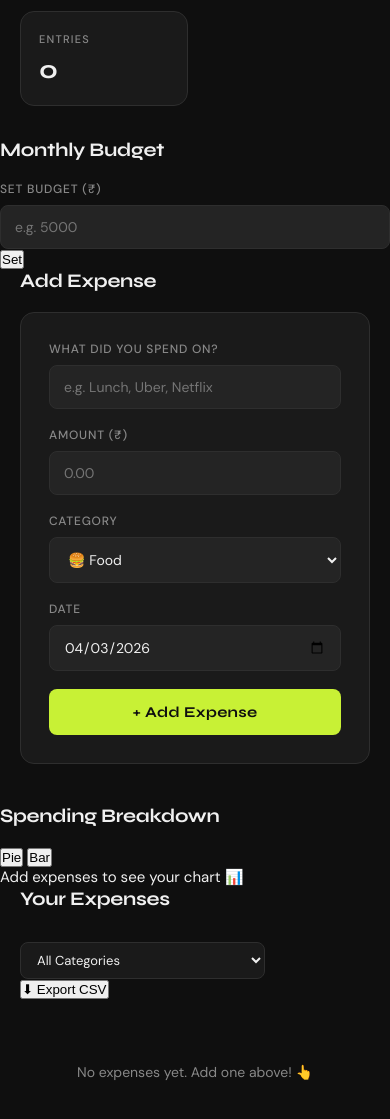
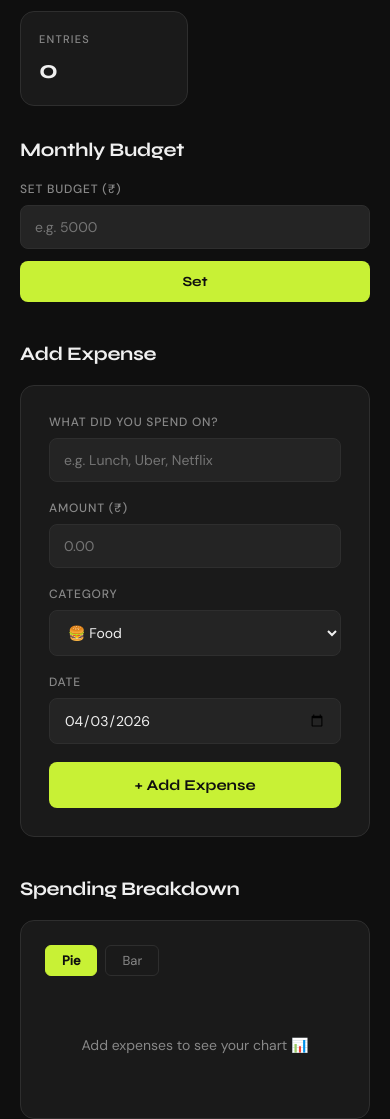
Before and after one commit to Farihashifa15/spendsmart, a plain HTML site: page index.html in a window 390 px wide. Shown: the part 341-1460 px from the top of the page. Drawn offline with nearby package versions, Linux system fonts and the light colour scheme.

Commit message:
Update style.css

```diff
--- a/style.css
+++ b/style.css
@@ -1,32 +1,26 @@
 /* ============================================================
-   style.css — SpendSmart
-   Aesthetic: Bold, editorial, dark theme with lime accent
+   style.css — SpendSmart (v2 — with chart, budget, CSV export)
    ============================================================ */
 
-/* ---- CSS Variables (your design tokens) ---- */
 :root {
-  --bg:          #0f0f0f;       /* main background */
-  --bg-card:     #1a1a1a;       /* card background */
-  --bg-input:    #242424;       /* input background */
-  --accent:      #c8f135;       /* lime green accent */
-  --accent-dark: #a8cc1a;       /* darker accent for hover */
-  --text:        #f0f0f0;       /* primary text */
-  --text-muted:  #888;          /* secondary text */
-  --border:      #2e2e2e;       /* subtle border */
-  --danger:      #ff4d4d;       /* delete button */
+  --bg:          #0f0f0f;
+  --bg-card:     #1a1a1a;
+  --bg-input:    #242424;
+  --accent:      #c8f135;
+  --accent-dark: #a8cc1a;
+  --text:        #f0f0f0;
+  --text-muted:  #888;
+  --border:      #2e2e2e;
+  --danger:      #ff4d4d;
+  --success:     #1D9E75;
+  --warning:     #EF9F27;
   --radius:      14px;
   --font-display: 'Syne', sans-serif;
   --font-body:    'DM Sans', sans-serif;
 }
 
-/* ---- Reset ---- */
-*, *::before, *::after {
-  margin: 0;
-  padding: 0;
-  box-sizing: border-box;
-}
+*, *::before, *::after { margin: 0; padding: 0; box-sizing: border-box; }
 
-/* ---- Base ---- */
 body {
   background-color: var(--bg);
   color: var(--text);
@@ -84,11 +78,8 @@ header {
   transition: border-color 0.2s;
 }
 
-.card:hover {
-  border-color: var(--accent);
-}
+.card:hover { border-color: var(--accent); }
 
-/* The big total card gets the accent color */
 .card--total {
   border-color: var(--accent);
   background: rgba(200, 241, 53, 0.06);
@@ -109,8 +100,83 @@ header {
   color: var(--text);
 }
 
-.card--total .card__amount {
-  color: var(--accent);
+.card--total .card__amount { color: var(--accent); }
+
+/* ============================================================
+   BUDGET SECTION
+   ============================================================ */
+.budget-section {
+  max-width: 780px;
+  margin: 0 auto 40px;
+  padding: 0 20px;
+}
+
+.budget-controls {
+  display: flex;
+  gap: 12px;
+  align-items: flex-end;
+  margin-bottom: 16px;
+}
+
+.btn-set-budget {
+  background: var(--accent);
+  color: #0f0f0f;
+  border: none;
+  border-radius: 8px;
+  padding: 12px 20px;
+  font-family: var(--font-display);
+  font-size: 14px;
+  font-weight: 700;
+  cursor: pointer;
+  transition: background 0.2s;
+  white-space: nowrap;
+}
+
+.btn-set-budget:hover { background: var(--accent-dark); }
+
+/* Progress bar wrapper */
+.budget-bar-wrapper {
+  background: var(--bg-card);
+  border: 1px solid var(--border);
+  border-radius: var(--radius);
+  padding: 18px 20px;
+}
+
+.budget-bar-labels {
+  display: flex;
+  justify-content: space-between;
+  font-size: 13px;
+  color: var(--text-muted);
+  margin-bottom: 10px;
+}
+
+/* The grey track behind the bar */
+.budget-bar-track {
+  width: 100%;
+  height: 10px;
+  background: var(--bg-input);
+  border-radius: 999px;
+  overflow: hidden;
+}
+
+/* The coloured fill — width set by JS */
+.budget-bar-fill {
+  height: 100%;
+  border-radius: 999px;
+  background: var(--success);         /* green by default */
+  transition: width 0.4s ease, background 0.4s ease;
+  width: 0%;
+}
+
+/* When overspending — JS adds this class */
+.budget-bar-fill.over    { background: var(--danger); }
+.budget-bar-fill.warning { background: var(--warning); }
+
+.budget-status {
+  font-size: 12px;
+  margin-top: 10px;
+  font-weight: 500;
+  color: var(--text-muted);
 }
 
 /* ============================================================
@@ -131,7 +197,6 @@ header {
   letter-spacing: -0.3px;
 }
 
-/* The form itself */
 #expense-form {
   background: var(--bg-card);
   border: 1px solid var(--border);
@@ -142,7 +207,6 @@ header {
   gap: 18px;
 }
 
-/* Form group = label + input pair */
 .form-group {
   display: flex;
   flex-direction: column;
@@ -157,7 +221,6 @@ header {
   font-weight: 500;
 }
 
-/* All inputs & selects share the same style */
 input[type="text"],
 input[type="number"],
 input[type="date"],
@@ -174,14 +237,10 @@ select {
   width: 100%;
 }
 
-input:focus,
-select:focus {
-  border-color: var(--accent);
-}
+input:focus, select:focus { border-color: var(--accent); }
 
-/* The add button spans both columns */
 .btn-add {
-  grid-column: 1 / -1;          /* stretch across all columns */
+  grid-column: 1 / -1;
   background: var(--accent);
   color: #0f0f0f;
   border: none;
@@ -191,20 +250,70 @@ select:focus {
   font-size: 15px;
   font-weight: 700;
   cursor: pointer;
-  letter-spacing: 0.3px;
   transition: background 0.2s, transform 0.1s;
 }
 
-.btn-add:hover {
-  background: var(--accent-dark);
+.btn-add:hover  { background: var(--accent-dark); }
+.btn-add:active { transform: scale(0.98); }
+
+/* ============================================================
+   CHART SECTION
+   ============================================================ */
+.chart-section {
+  max-width: 780px;
+  margin: 0 auto 40px;
+  padding: 0 20px;
 }
 
-.btn-add:active {
-  transform: scale(0.98);
+.chart-wrapper {
+  background: var(--bg-card);
+  border: 1px solid var(--border);
+  border-radius: var(--radius);
+  padding: 24px;
+  position: relative;
+}
+
+/* Pie / Bar toggle buttons */
+.chart-toggle {
+  display: flex;
+  gap: 8px;
+  margin-bottom: 20px;
+}
+
+.toggle-btn {
+  background: none;
+  border: 1px solid var(--border);
+  border-radius: 6px;
+  color: var(--text-muted);
+  padding: 6px 16px;
+  font-family: var(--font-body);
+  font-size: 13px;
+  cursor: pointer;
+  transition: all 0.2s;
+}
+
+.toggle-btn.active {
+  background: var(--accent);
+  color: #0f0f0f;
+  border-color: var(--accent);
+  font-weight: 600;
+}
+
+/* Canvas max size */
+#spending-chart {
+  max-height: 300px;
+  display: none;        /* hidden until there's data */
+}
+
+.chart-empty {
+  text-align: center;
+  color: var(--text-muted);
+  font-size: 14px;
+  padding: 40px 0;
 }
 
 /* ============================================================
-   EXPENSE LIST SECTION
+   LIST SECTION
    ============================================================ */
 .list-section {
   max-width: 780px;
@@ -212,7 +321,6 @@ select:focus {
   padding: 0 20px;
 }
 
-/* Header row with title + filter */
 .list-header {
   display: flex;
   align-items: center;
@@ -222,7 +330,14 @@ select:focus {
   gap: 12px;
 }
 
-/* Filter dropdown */
+/* Wrapper for filter + export button */
+.list-actions {
+  display: flex;
+  gap: 10px;
+  align-items: center;
+  flex-wrap: wrap;
+}
+
 #filter-category {
   background: var(--bg-card);
   border: 1px solid var(--border);
@@ -235,7 +350,25 @@ select:focus {
   outline: none;
 }
 
-/* The list itself */
+/* Export CSV button */
+.btn-export {
+  background: none;
+  border: 1px solid var(--accent);
+  border-radius: 8px;
+  color: var(--accent);
+  padding: 8px 14px;
+  font-family: var(--font-body);
+  font-size: 13px;
+  cursor: pointer;
+  font-weight: 500;
+  transition: background 0.2s, color 0.2s;
+}
+
+.btn-export:hover {
+  background: var(--accent);
+  color: #0f0f0f;
+}
+
 #expense-list {
   list-style: none;
   display: flex;
@@ -243,7 +376,6 @@ select:focus {
   gap: 10px;
 }
 
-/* Each expense item */
 .expense-item {
   background: var(--bg-card);
   border: 1px solid var(--border);
@@ -256,20 +388,17 @@ select:focus {
   animation: slideIn 0.25s ease;
 }
 
-/* Slide-in animation when item is added */
 @keyframes slideIn {
   from { opacity: 0; transform: translateY(-8px); }
   to   { opacity: 1; transform: translateY(0); }
 }
 
-/* Left side: category badge + name + date */
 .expense-left {
   display: flex;
   align-items: center;
   gap: 14px;
 }
 
-/* Colored circle for category */
 .category-badge {
   width: 40px;
   height: 40px;
@@ -283,19 +412,9 @@ select:focus {
   flex-shrink: 0;
 }
 
-.expense-name {
-  font-weight: 500;
-  font-size: 14px;
-  color: var(--text);
-}
+.expense-name  { font-weight: 500; font-size: 14px; color: var(--text); }
+.expense-meta  { font-size: 12px; color: var(--text-muted); margin-top: 2px; }
 
-.expense-meta {
-  font-size: 12px;
-  color: var(--text-muted);
-  margin-top: 2px;
-}
-
-/* Right side: amount + delete */
 .expense-right {
   display: flex;
   align-items: center;
@@ -310,7 +429,6 @@ select:focus {
   white-space: nowrap;
 }
 
-/* Delete button */
 .btn-delete {
   background: none;
   border: 1px solid var(--border);
@@ -322,21 +440,16 @@ select:focus {
   transition: border-color 0.2s, color 0.2s;
 }
 
-.btn-delete:hover {
-  border-color: var(--danger);
-  color: var(--danger);
-}
+.btn-delete:hover { border-color: var(--danger); color: var(--danger); }
 
-/* Empty state */
 .empty-state {
   text-align: center;
   padding: 48px 20px;
   color: var(--text-muted);
   font-size: 14px;
-  display: none;           /* hidden by default, JS shows it */
+  display: none;
 }
 
-/* Clear all button */
 .btn-clear {
   display: block;
   margin: 24px auto 0;
@@ -351,21 +464,13 @@ select:focus {
   transition: border-color 0.2s, color 0.2s;
 }
 
-.btn-clear:hover {
-  border-color: var(--danger);
-  color: var(--danger);
-}
+.btn-clear:hover { border-color: var(--danger); color: var(--danger); }
 
 /* ============================================================
-   RESPONSIVE — stack form to 1 column on small screens
+   RESPONSIVE
    ============================================================ */
 @media (max-width: 520px) {
-  #expense-form {
-    grid-template-columns: 1fr;
-  }
-
-  .list-header {
-    flex-direction: column;
-    align-items: flex-start;
-  }
+  #expense-form { grid-template-columns: 1fr; }
+  .list-header  { flex-direction: column; align-items: flex-start; }
+  .budget-controls { flex-direction: column; align-items: stretch; }
 }
```
